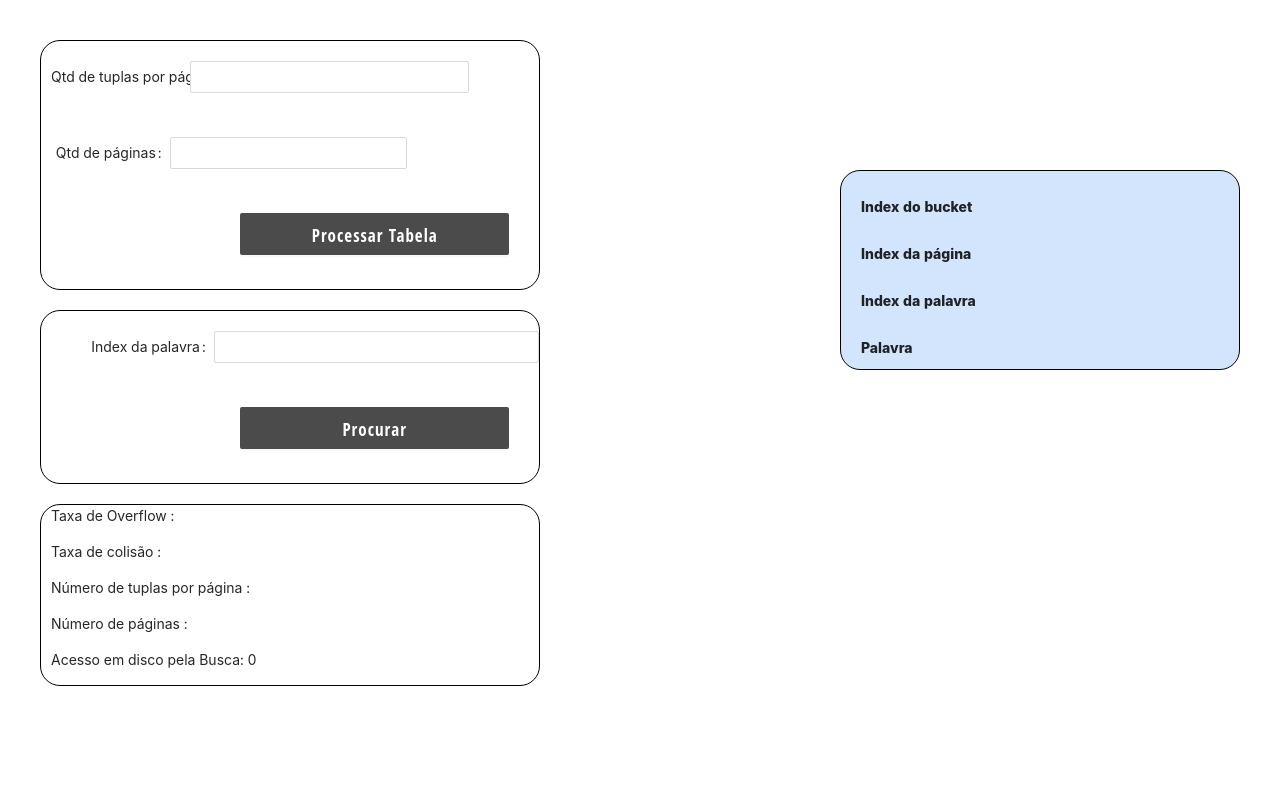
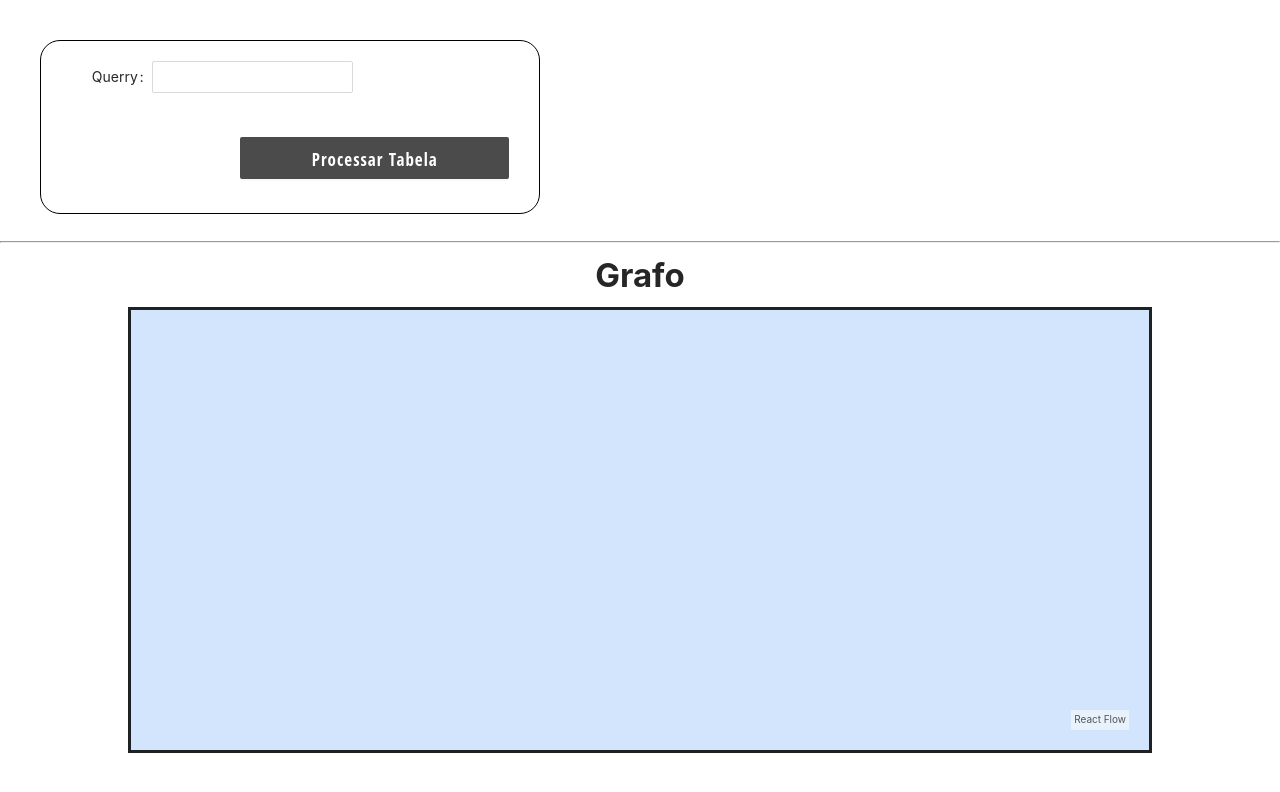
Before and after one commit to EddieSaboia/Trabalho-BD2, a React (Create React App) app: page / in a window 1280 px wide. Shown: the top 792 px of the page. Built offline with nearby package versions, Linux system fonts and the light colour scheme.

Commit message:
correções pra apfodçfk j kfj

```diff
--- a/package.json
+++ b/package.json
@@ -12,6 +12,7 @@
     "json-loader": "^0.5.7",
     "react": "^16.12.0",
     "react-dom": "^16.12.0",
+    "react-flow-renderer": "^2.2.0",
     "react-infinite-scroller": "^1.2.4",
     "react-redux": "^7.2.0",
     "react-scripts": "3.4.0",
--- a/src/Estruturas/Tabela/index.js
+++ b/src/Estruturas/Tabela/index.js
@@ -1,8 +1,8 @@
-import React, { useState } from "react";
+import React, { useState, useEffect } from "react";
 import ReactDOM from "react-dom";
 import Table from "../../Component/Table";
 import axios from "axios";
-import { Form, Input, Button, Checkbox } from "antd";
+import { Form, Input, Button, Checkbox, Tag, Space } from "antd";
 
 import {
   TabelaDados,
@@ -13,11 +13,13 @@ import {
   Buttons,
   FormItem,
   CardItem,
+  CardGrafico,
+  TitleGrafico,
 } from "./styles";
 import { FormInstance } from "antd/lib/form";
 import { Wrapper } from "../../Component/styles";
 import ShowInfo from "../../Component/ShowInfo";
-// import CardItem from "../../Component/CardItem";
+import ReactFlow from "react-flow-renderer";
 import { Card } from "antd";
 
 import "antd/dist/antd.css";
@@ -31,7 +33,19 @@ const tailLayout = {
 };
 
 const Tabela = () => {
+
+  const [elements, setElements] = useState([]);
+  const [ele, setEle] = useState("AHHH");
+
+  const [visable, setVisable] = useState(false);
+
+  let groups = "";
+  let tamanho = 0;
+  let arraynovo = [];
+  let arrayDataTable = [];
+
   const [state, setState] = useState({
+    numbTuplas: [],
     buckets: [],
     pagina: [],
     overflowTax: "",
@@ -41,58 +55,100 @@ const Tabela = () => {
     qtdPaginas: "",
     open: false,
     acessoDisco: 0,
-    acessoDiscoReal: 0
+    acessoDiscoReal: 0,
+    nameTabela: ""
   });
 
-  async function makeRequest(values) {
+  let columnsDepartamento = [ {
+    id: "id",
+    label: "Id",
+    minWidth: 150,
+  },
+  {
+    id: "nome",
+    label: "Nome",
+    minWidth: 150,
+  },
+  {
+    id: "codigodepartamento",
+    label: "Codigo departamento",
+    minWidth: 150,
+  }];
+
+  let columnsEmpregados = [
+    {
+      id: "matricula",
+      label: "Matricula",
+      minWidth: 150,
+    },
+    {
+      id: "nome",
+      label: "Nome",
+      minWidth: 150,
+    },
+    {
+      id: "salario",
+      label: "Salario",
+      minWidth: 150,
+    },
+    {
+      id: "lotacao",
+      label: "Lotacâo",
+      minWidth: 150,
+    },
+  ];
+
+  async function makeRequest(values, link) {
     const requestOptions = {
       method: "POST",
       headers: { "Content-Type": "application/json" },
       body: JSON.stringify(values),
     };
     const response = await fetch(
-      "http://localhost:3333/recebendoValores",
+      "http://localhost:3333/" + link,
       requestOptions
     );
     const data = await response.json();
+    console.log("pequena 1",data.numbTuplas)
+
+    data.numbTuplas.map((pagina) => {
+      arraynovo.push(pagina.linha);
+    });
+    console.log("pequena 2",arraynovo)
+
+    for (let i = 0; i < arraynovo.length; i++) {
+      if (groups === "empregados") {
+        arrayDataTable.push({
+          matricula: arraynovo[i]?.matricula ? arraynovo[i].matricula : "",
+          nome: arraynovo[i]?.nome ? arraynovo[i].nome : "",
+          salario: arraynovo[i]?.salario ? arraynovo[i].salario : "",
+          lotacao: arraynovo[i]?.lotacao ? arraynovo[i].lotacao : "",
+        });
+      } else if (groups === "departamento") {
+        arrayDataTable.push({
+          id: arraynovo[i].id ? arraynovo[i].id : "",
+          nome: arraynovo[i].nome? arraynovo[i].nome : "",
+          codigodepartamento: arraynovo[i].codigodepartamento ? arraynovo[i].codigodepartamento : ""
+        });
+      } else {
+      }
+    }
+
+    console.log("pequena",arrayDataTable)
+
     setState({
       ...state,
-      buckets: data.tabela,
-      pagina: data.pagina,
-      overflowTax: data.overflowTax + "%",
-      colisaoTax: data.colisaoTax + "%",
-      qtdTuplasPagina: data.qtdTuplasPagina,
-      qtdPaginas: data.qtdPaginas,
-    });
+      buckets: arrayDataTable
+    })
+
+    setVisable(true);
   }
 
-  const columns = [
-    {
-      id: "index",
-      label: "Endereço do Bucket",
-      minWidth: 150,
-    },
-    {
-      id: "paginaId",
-      label: "Index da Página",
-      minWidth: 150,
-    },
-    {
-      id: "palavraId",
-      label: "Index da Palavra",
-      minWidth: 150,
-    },
-    {
-      id: "element",
-      label: "Palavras",
-      minWidth: 150,
-    },
-    {
-      id: "overflow",
-      label: "Overflow",
-      minWidth: 150,
-    },
-  ];
+  useEffect(() => {
+    console.log("variavel", state);
+  }, [state]);
+
+
 
   const onFinish = (values) => {
     makeRequest(values);
@@ -148,6 +204,117 @@ const Tabela = () => {
     console.log("Failed:", errorInfo);
   };
 
+  const interpretasor = (query) => {
+    const regex1 = /\s*select\s+([*])\s+from\s+(\w+)$/g;
+    const regex2 = /\s*select\s+(\w+)\s+from\s+(\w+)\s*$/g;
+    const regex3 = /\s*select\s+(\w+)\s*,\s*(\w+)\s+from\s+(\w+)\s*$/g;
+    const regex4 = /\s*select\s+([*])\s+from\s+(\w+)\s+where\s+(\w+)\s*([<>!]{0,1})([=]{0,1})\s*(\d+)\s*$/g;
+    const regex5 = /\s*select\s+(\w+)\s+from\s+(\w+)\s+where\s+(\w+)\s*([<>!]{0,1})([=]{0,1})\s*(\d+)\s*$/g;
+    const regex6 = /\s*select\s+(\w+)\s*,\s*(\w+)\s+from\s+(\w+)\s+where\s+(\w+)\s*([<>!]{0,1})([=]{0,1})\s*(\d+)\s*$/g;
+    const regex7 = /\s*select\s+(\w+)\s+from\s+(\w+)\s+where\s+(\w+)\s*([<>!]{0,1})([=]{0,1})\s*(\w+)\s*$/g;
+    const regex8 = /\s*select\s+(\w+)\s*,\s*(\w+)\s+from\s+(\w+)\s+(\w+)\s*,\s*(\w+)\s+(\w+)\s+where\s+(\w+)\s*([<>=])\s*(\d+)\s+and\s+(\w+\.\w+)\s*([<>=])\s*(\w+\.[a-zA-Z]*$)\s*$/g;
+
+    console.log("variavel 1", regex1.exec(query));
+    console.log("variavel 2", regex2.exec(query));
+    console.log("variavel 3", regex3.exec(query));
+    console.log("variavel 4", regex4.exec(query));
+    console.log("variavel 5", regex5.exec(query));
+    console.log("variavel 6", regex6.exec(query));
+
+    var a = regex1.exec(query);
+    var b = regex2.exec(query);
+    var c = regex3.exec(query);
+    var d = regex4.exec(query);
+    var e = regex5.exec(query);
+    var f = regex6.exec(query);
+
+    if ((a = regex1.exec(query)) != null) {
+      tamanho = 3;
+      return a;
+    }
+
+    if ((b = regex2.exec(query)) != null) {
+      console.log("variavel BB", b);
+      tamanho = 3;
+      return b;
+    }
+
+    if ((c = regex3.exec(query)) != null) {
+      tamanho = 4;
+      return c;
+    }
+
+    if ((d = regex4.exec(query)) != null) {
+      // console.log("variavel BB", b);
+      tamanho = 7;
+      return d;
+    }
+
+    // if ((a = regex1.exec(query)) != null) {
+    //   tamanho = 3;
+    //   return a;
+    // }
+
+    // if ((b = regex2.exec(query)) != null) {
+    //   console.log("variavel BB", b);
+    //   tamanho = 3;
+    //   return b;
+    // }
+
+    return "Expressão invalida";
+  };
+
+  const graphStyles = { width: "100%", height: "400px" };
+
+  const BasicGraph = () => (
+    <ReactFlow elements={elements} style={graphStyles} />
+  );
+
+  const onsubmit = (values) => {
+    let variavel = interpretasor(values.numTuplas);
+    let tabeladatabase = "";
+    let variaveis = "";
+    console.log(variavel["length"]);
+    if (variavel["length"] === 3) {
+      for (let index = 0; index < tamanho; index++) {
+        const element = variavel[index];
+        if (
+          element === "departamento" ||
+          element === "dependente" ||
+          element === "empregados"
+        ){
+          tabeladatabase = element;
+          groups = element;
+        }
+
+      }
+      if (tamanho === 4) {
+        variaveis = variavel[1] + "," + variavel[2];
+      } else {
+        variaveis = variavel[1];
+      }
+
+      setEle(tabeladatabase);
+
+      setElements([
+        {
+          id: "1",
+          data: { label: "Paginas " + tabeladatabase },
+          position: { x: 250, y: 5 },
+        },
+        {
+          id: "2",
+          data: { label: "projeção[" + variaveis + "]" },
+          position: { x: 100, y: 100 },
+        },
+        { id: "e1-2", source: "1", target: "2", animated: true },
+      ]);
+
+      makeRequest(values, "receberumparametro");
+
+    }
+  };
+
   return (
     <>
       <Wrapper>
@@ -156,17 +323,11 @@ const Tabela = () => {
             {...layout}
             name="basic"
             initialValues={{ remember: true }}
-            onFinish={onFinish}
+            onFinish={onsubmit}
             onFinishFailed={onFinishFailed}
           >
             <InputWrapper>
-              <FormItem label="Qtd de tuplas por página" name="numTuplas">
-                <Input />
-              </FormItem>
-            </InputWrapper>
-
-            <InputWrapper>
-              <FormItem label="Qtd de páginas" name="tamanhoPagina">
+              <FormItem label="Querry" name="numTuplas">
                 <Input />
               </FormItem>
             </InputWrapper>
@@ -183,71 +344,25 @@ const Tabela = () => {
               </Form.Item>
             </ButtonWrapper>
           </Forms>
-
-          <Forms
-            {...layout}
-            name="basic"
-            initialValues={{ remember: true }}
-            onFinish={busca}
-            onFinishFailed={onFinishFailed}
-          >
-            <InputWrapper>
-              <Form.Item label="Index da palavra" name="palavra">
-                <Input />
-              </Form.Item>
-            </InputWrapper>
-
-            <ButtonWrapper>
-              <Form.Item {...tailLayout}>
-                <Buttons
-                  type="primary"
-                  htmlType="submit"
-                  style={{ height: 42 }}
-                >
-                  Procurar
-                </Buttons>
-              </Form.Item>
-            </ButtonWrapper>
-          </Forms>
-
-          <TabelaDados>
-            <Exibicao>Taxa de Overflow : {state.overflowTax} </Exibicao>
-
-            <Exibicao>Taxa de colisão : {state.colisaoTax} </Exibicao>
-
-            <Exibicao>
-              Número de tuplas por página : {state.qtdTuplasPagina}{" "}
-            </Exibicao>
-
-            <Exibicao>Número de páginas : {state.qtdPaginas} </Exibicao>
-
-            <Exibicao>
-              Acesso em disco pela Busca: {state.acessoDiscoReal}{" "}
-            </Exibicao>
-          </TabelaDados>
         </div>
 
-        <ShowInfo isVisible={state.open} bucket={state.resultBusca} />
+        {/* <ShowInfo isVisible={state.open} bucket={state.resultBusca} /> */}
       </Wrapper>
 
-      <div style={{ padding: 24 }}>
-        {state.pagina.map((pagina) => {
-          let title = "Pagina " + pagina.id;
-          return (
-            <Card title={title}>
-              {pagina.tuplas.map((tupla) => (
-                <div style={{display: "inline-grid", marginRight: 5}}>
-                  <Card.Grid style={{width: 180}}>
-                    <p>Index da palavra: {tupla?.index}</p>
-                    <p>Palavra : {tupla?.element}</p>
-                  </Card.Grid>
-                  <Button>More</Button>
-                </div>
-              ))}
-            </Card>
-          );
-        })}
-      </div>
+      <hr />
+
+      <TitleGrafico>Grafo</TitleGrafico>
+      <CardGrafico>{BasicGraph()}</CardGrafico>
+      {console.log("Eddie", groups)}
+      {visable && (
+        <div style={{ padding: 24 }}>
+          {console.log("pequena 5", ele)}
+          <Table
+            columns={ele === "empregados" ? columnsEmpregados : columnsDepartamento}
+            data={state.buckets}
+          />
+        </div>
+      )}
     </>
   );
 };
--- a/src/Estruturas/Tabela/styles.js
+++ b/src/Estruturas/Tabela/styles.js
@@ -66,3 +66,19 @@ export const CardItem = styled(Card.Grid)`
 export const FormItem = styled(Forms.Item)`
   display: inline-flex;
 `;
+
+export const CardGrafico = styled.div`
+  background: #d2e5fc;
+  border-style: solid;
+  padding: 20px;
+  width: 80%;
+  margin-left: 10%;
+`;
+
+export const TitleGrafico = styled.p`
+  font-size: 33px;
+  font-weight: bold;
+  text-align: center;
+  display: block;
+  margin-bottom: 5px;
+`;
```
Also changed, not shown: src/Component/Table/index.js (+5 -26 lines), 1 other file (tests, documents, lock files or other folders).
